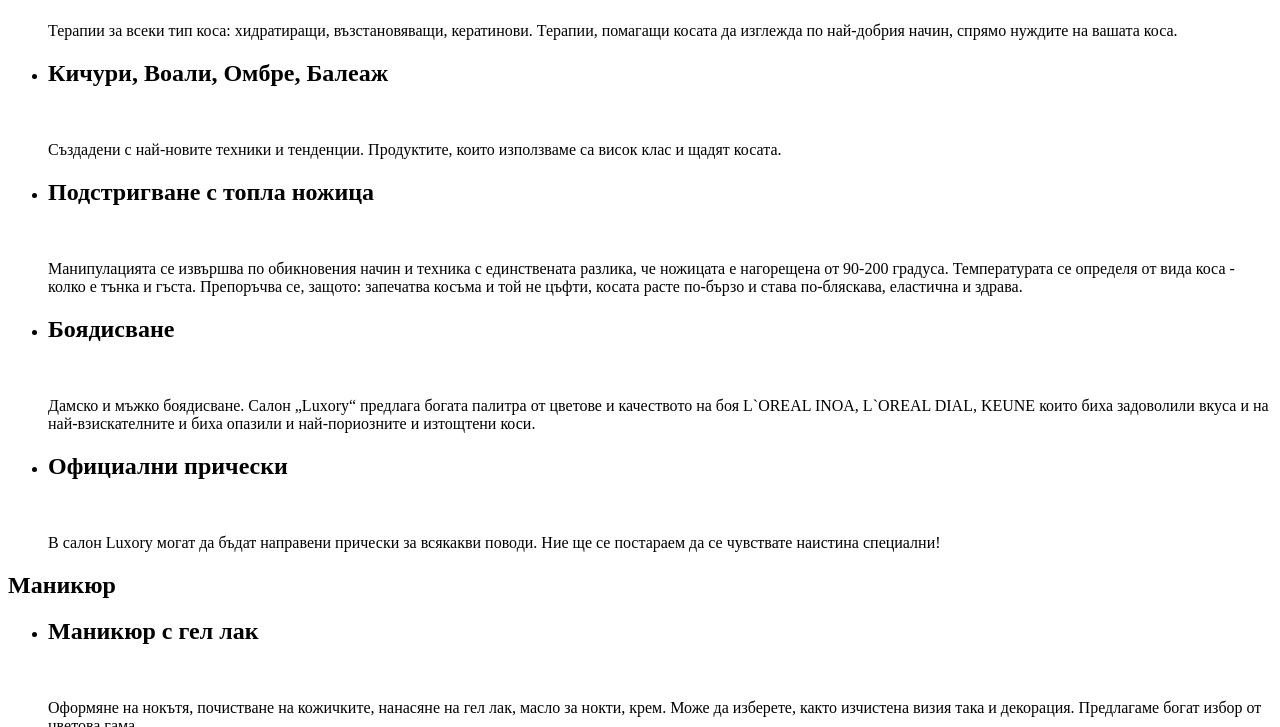
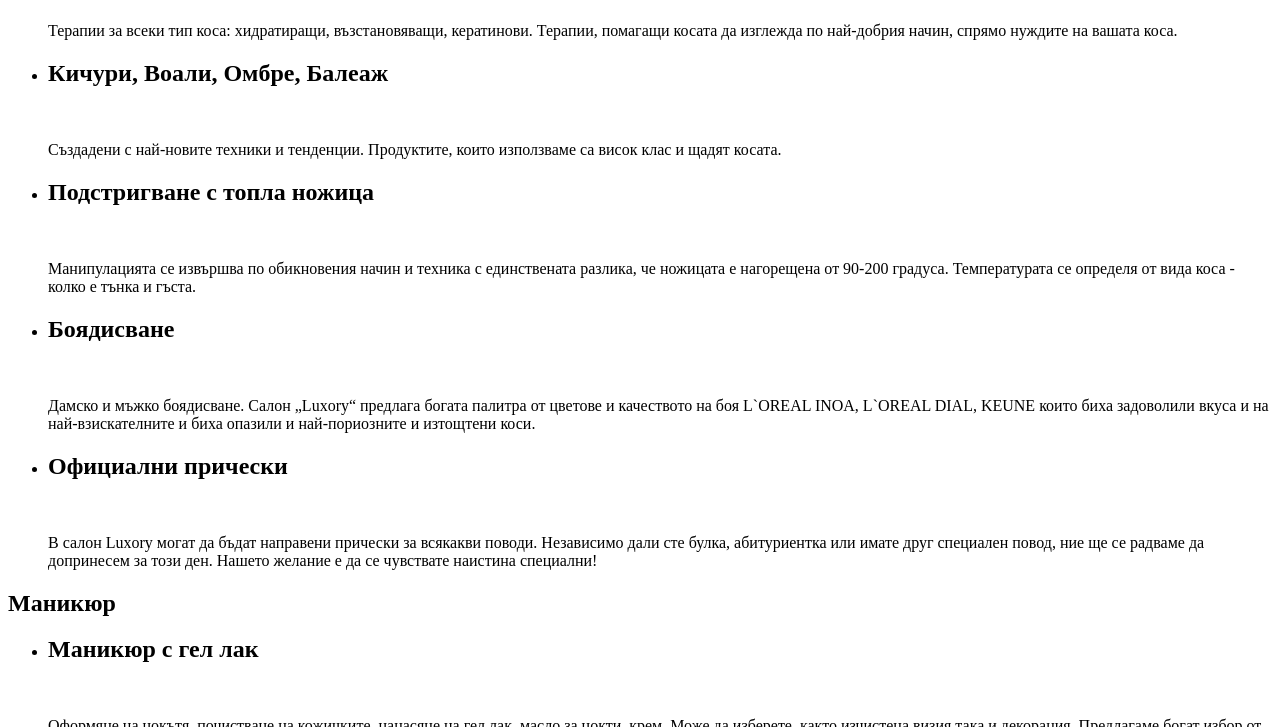
Before and after one commit to margi85/luxory-website, a Jekyll site: the page built from uslugi.html, in a window 1280 px wide and 900 px high, scrolled down 1423 px, cut to the strip 0-727 px from the top of the window. Built offline with Jekyll 4.4.1, drawn with Linux system fonts in a browser that asks for light colours; an icon font too large for the unit is left out.

Commit message:
Uslugi ready

```diff
--- a/docs/feed.xml
+++ b/docs/feed.xml
@@ -1,4 +1,4 @@
-<?xml version="1.0" encoding="utf-8"?><feed xmlns="http://www.w3.org/2005/Atom" ><generator uri="https://jekyllrb.com/" version="3.8.6">Jekyll</generator><link href="/luxory-website/feed.xml" rel="self" type="application/atom+xml" /><link href="/luxory-website/" rel="alternate" type="text/html" /><updated>2019-08-05T18:33:34+03:00</updated><id>/luxory-website/feed.xml</id><title type="html">Luxory</title><subtitle>hair_saloon</subtitle><entry><title type="html">Welcome to CSS Advanced!</title><link href="/luxory-website/2019/07/14/demo.html" rel="alternate" type="text/html" title="Welcome to CSS Advanced!" /><published>2019-07-14T19:40:22+03:00</published><updated>2019-07-14T19:40:22+03:00</updated><id>/luxory-website/2019/07/14/demo</id><content type="html" xml:base="/luxory-website/2019/07/14/demo.html">&lt;p&gt;You’ll find this post in your &lt;code class=&quot;highlighter-rouge&quot;&gt;_posts&lt;/code&gt; directory. Go ahead and edit it and re-build the site to see your changes. You can rebuild the site in many different ways, but the most common way is to run &lt;code class=&quot;highlighter-rouge&quot;&gt;jekyll serve&lt;/code&gt;, which launches a web server and auto-regenerates your site when a file is updated.&lt;/p&gt;
+<?xml version="1.0" encoding="utf-8"?><feed xmlns="http://www.w3.org/2005/Atom" ><generator uri="https://jekyllrb.com/" version="3.8.6">Jekyll</generator><link href="/luxory-website/feed.xml" rel="self" type="application/atom+xml" /><link href="/luxory-website/" rel="alternate" type="text/html" /><updated>2019-08-05T19:28:15+03:00</updated><id>/luxory-website/feed.xml</id><title type="html">Luxory</title><subtitle>hair_saloon</subtitle><entry><title type="html">Welcome to CSS Advanced!</title><link href="/luxory-website/2019/07/14/demo.html" rel="alternate" type="text/html" title="Welcome to CSS Advanced!" /><published>2019-07-14T19:40:22+03:00</published><updated>2019-07-14T19:40:22+03:00</updated><id>/luxory-website/2019/07/14/demo</id><content type="html" xml:base="/luxory-website/2019/07/14/demo.html">&lt;p&gt;You’ll find this post in your &lt;code class=&quot;highlighter-rouge&quot;&gt;_posts&lt;/code&gt; directory. Go ahead and edit it and re-build the site to see your changes. You can rebuild the site in many different ways, but the most common way is to run &lt;code class=&quot;highlighter-rouge&quot;&gt;jekyll serve&lt;/code&gt;, which launches a web server and auto-regenerates your site when a file is updated.&lt;/p&gt;
 
 &lt;p&gt;To add new posts, simply add a file in the &lt;code class=&quot;highlighter-rouge&quot;&gt;_posts&lt;/code&gt; directory that follows the convention &lt;code class=&quot;highlighter-rouge&quot;&gt;YYYY-MM-DD-name-of-post.ext&lt;/code&gt; and includes the necessary front matter. Take a look at the source for this post to get an idea about how it works.&lt;/p&gt;
 
--- a/uslugi.html
+++ b/uslugi.html
@@ -50,8 +50,7 @@ permalink: /blog/
           <img src="">
           <p>Манипулацията се извършва по обикновения начин и техника с
             единствената разлика, че ножицата е нагорещена от 90-200 градуса. Температурата се определя от вида коса -
-            колко е тънка и гъста. Препоръчва се, защото: запечатва
-            косъма и той не цъфти, косата расте по-бързо и става по-бляскава, еластична и здрава. </p>
+            колко е тънка и гъста.  </p>
         </li>
         <li>
             <h2>Боядисване</h2>
@@ -64,8 +63,8 @@ permalink: /blog/
       <li>
         <h2>Официални прически</h2>
         <img src="">
-        <p>В салон Luxory могат да бъдат направени прически за всякакви поводи. Ние ще се постараем да се чувствате
-          наистина специални!</p>
+        <p>В салон Luxory могат да бъдат направени прически за всякакви поводи. Независимо дали сте булка, абитуриентка или имате друг специален повод, ние ще се радваме да допринесем за този ден.
+          Нашето желание е да се чувствате наистина специални!</p>
       </li>
 
     </ul>
```
Also changed, not shown: _assets/css/uslugi.css (+50 -0 lines), docs/blog/index.html (+3 -4 lines), docs/css/uslugi.css (+50 -0 lines).
